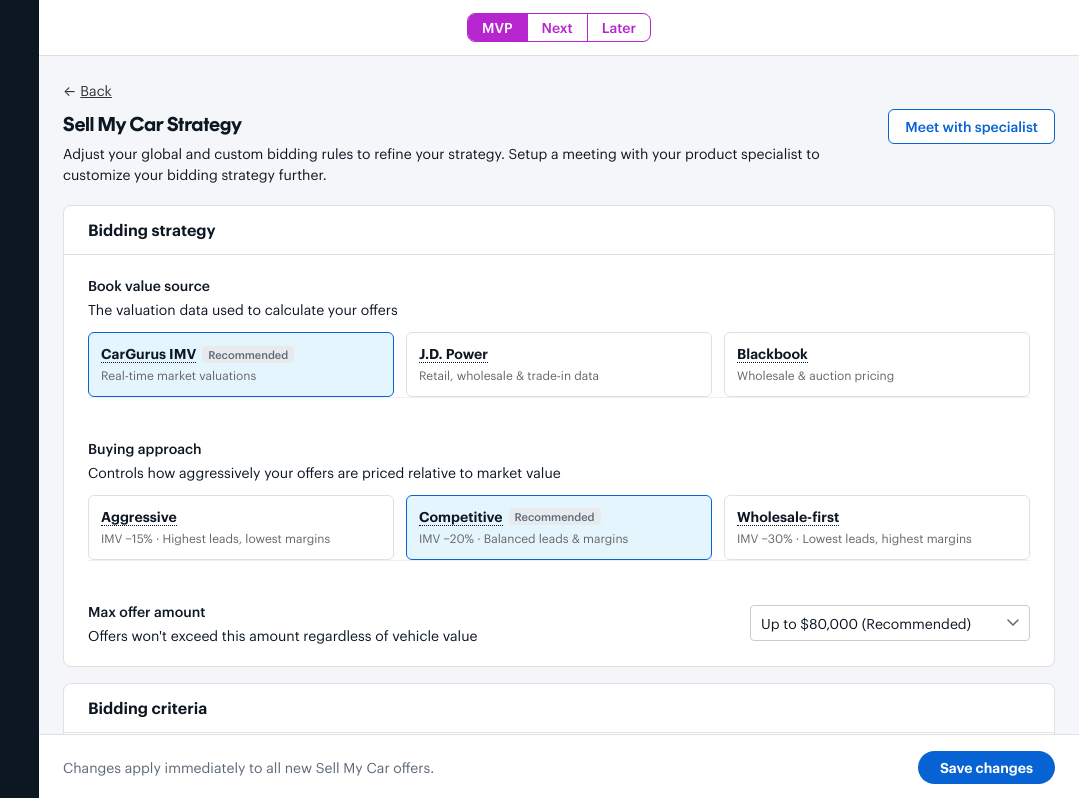
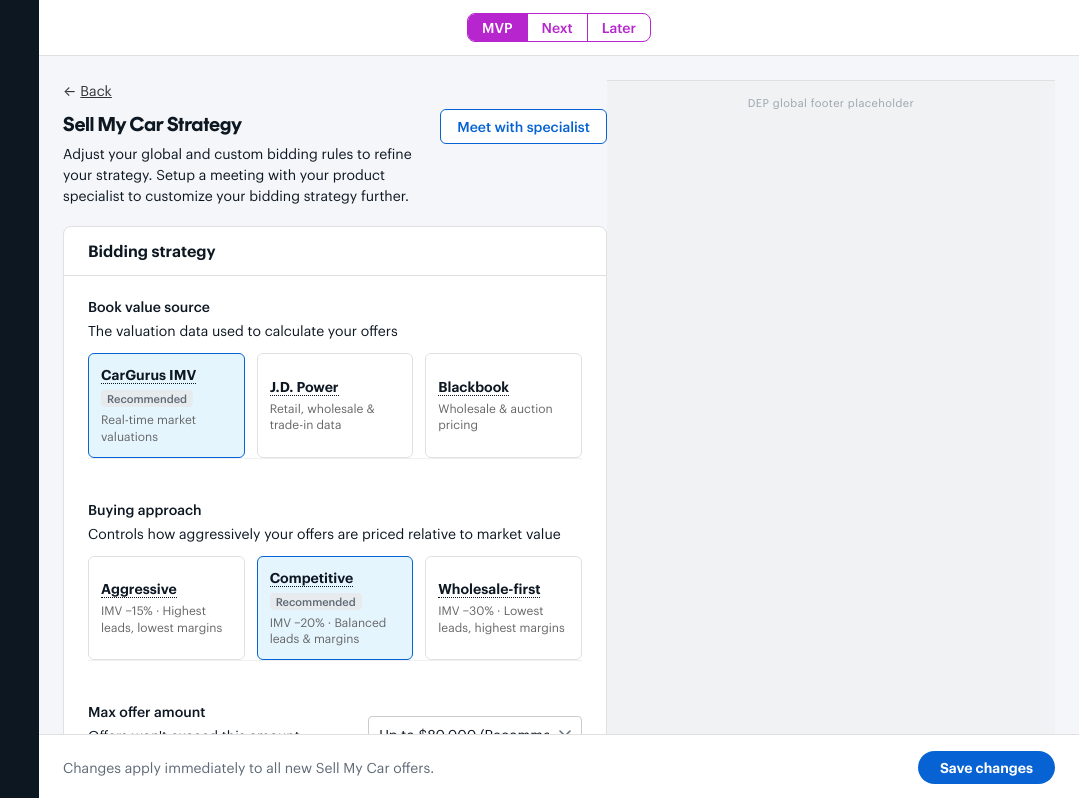
Before and after one commit to jkappel-cg/cg-smc-management, a React (Vite) app: page / in a window 1280 px wide. Shown: the top 798 px of the page, without its empty margins (201-1280 px from the left). Built offline with nearby package versions, Linux system fonts and the light colour scheme.

Commit message:
Add global footer placeholder visible on scroll past page footer

```diff
--- a/src/pages/SMCStrategy.jsx
+++ b/src/pages/SMCStrategy.jsx
@@ -144,11 +144,11 @@ export default function SMCStrategy() {
         {/* Scrollable content */}
         <div style={{
           flex: 1,
-          padding: '24px 24px 80px',
+          padding: '24px 24px 0',
           display: 'flex',
           justifyContent: 'center',
         }}>
-        <div style={{ width: '100%', maxWidth: 1164 }}>
+        <div style={{ width: '100%', maxWidth: 1164, paddingBottom: 80 }}>
 
           {phase === 'Later' ? (
             /* Later: only show LaterConcepts */
@@ -317,6 +317,21 @@ export default function SMCStrategy() {
           <SaveBar onSave={handleSave} />
 
         </div>
+
+        {/* Global footer — visible when scrolled past the page footer */}
+        <div style={{
+          width: '100%',
+          padding: '14px 0',
+          background: '#F0F2F4',
+          borderTop: '1px solid #e0e0e0',
+          textAlign: 'center',
+          fontSize: 11,
+          color: '#9AA3AD',
+          letterSpacing: '0.04em',
+        }}>
+          DEP global footer placeholder
+        </div>
+
         </div>
       </div>
     </div>
```
